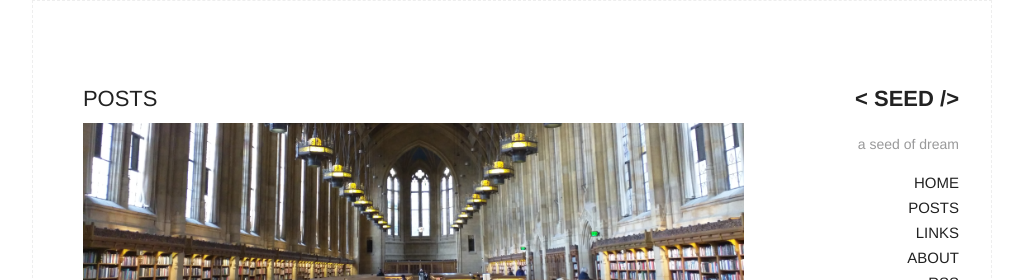
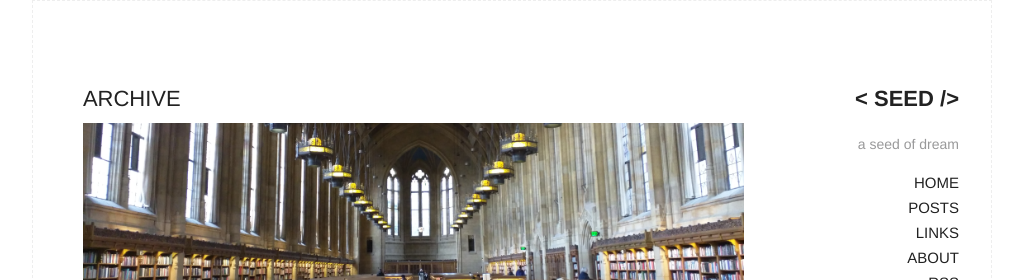
Before and after one commit to Tonyxu82/tonyxu82.github.io, a Jekyll site: the page built from archive.html, in a window 1280 px wide. Shown: the top 280 px of the page, without its empty margins (128-1151 px from the left). Built offline with Jekyll 4.4.1, drawn with Linux system fonts in a browser that asks for light colours.

Commit message:
update name of Post page to Archive

```diff
--- a/archive.html
+++ b/archive.html
@@ -5,7 +5,7 @@ title: POSTS
 
 <div>
 
-  <h2>POSTS</h2>
+  <h2>ARCHIVE</h2>
   <img src="{{site.baseurl}}\img\library.png" alt="library">
   <section class="archive_list">
     {% for category in site.categories %}
```
